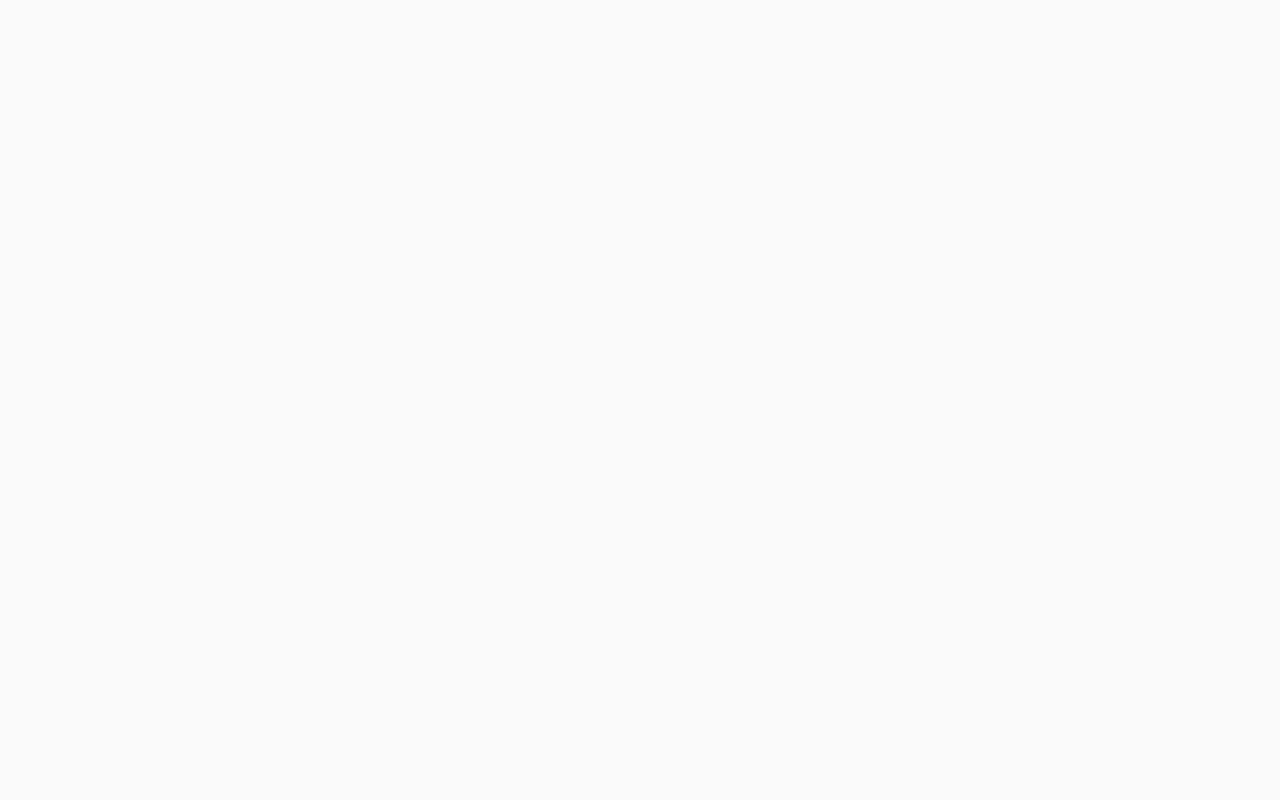
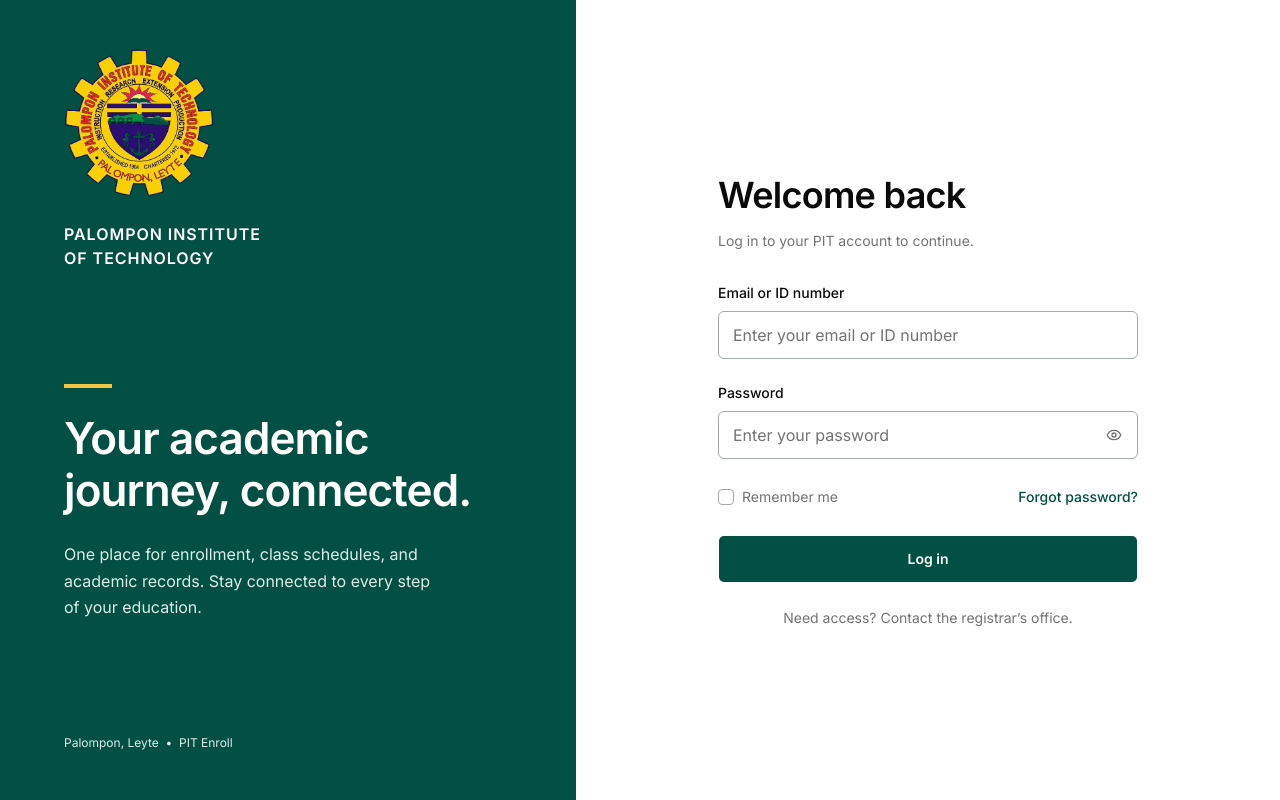
Before and after one commit to BNj10/pit, a Next.js app: page /login in a window 1280 px wide. Built offline with nearby package versions, Linux system fonts and the light colour scheme.

Commit message:
feat(auth): add login page

```diff
--- /dev/null
+++ b/app/(auth)/login/components/login-form.tsx
@@ -0,0 +1,105 @@
+"use client";
+
+import { useState, type FormEvent } from "react";
+import Link from "next/link";
+
+import { Button } from "@/components/ui/button";
+import { Checkbox } from "@/components/ui/checkbox";
+import { Input } from "@/components/ui/input";
+import { Label } from "@/components/ui/label";
+
+import { PasswordField } from "./password-field";
+
+const SIGN_IN_UNAVAILABLE =
+  "Sign-in is currently unavailable. Please contact the registrar’s office for assistance.";
+
+export function LoginForm() {
+  const [notice, setNotice] = useState<string | null>(null);
+
+  function handleSubmit(event: FormEvent<HTMLFormElement>) {
+    event.preventDefault();
+    setNotice(SIGN_IN_UNAVAILABLE);
+  }
+
+  return (
+    <form
+      aria-labelledby="login-heading"
+      method="post"
+      onSubmit={handleSubmit}
+      className="flex w-full max-w-[420px] flex-col gap-6"
+    >
+      <header className="mb-2 space-y-3">
+        <h1
+          id="login-heading"
+          className="text-3xl leading-heading font-semibold tracking-heading sm:text-4xl"
+        >
+          Welcome back
+        </h1>
+        <p className="text-sm leading-body text-muted-foreground">
+          Log in to your PIT account to continue.
+        </p>
+      </header>
+
+      <div className="space-y-2">
+        <Label htmlFor="identifier" className="text-sm font-medium">
+          Email or ID number
+        </Label>
+        <Input
+          id="identifier"
+          name="identifier"
+          type="text"
+          autoComplete="username"
+          autoCapitalize="none"
+          spellCheck={false}
+          placeholder="Enter your email or ID number"
+          required
+          className="h-12 rounded-md bg-card px-3.5 text-base md:text-base"
+        />
+      </div>
+
+      <PasswordField />
+
+      <div className="-my-2 flex flex-wrap items-center justify-between gap-x-4 gap-y-1">
+        <div className="flex items-center gap-2">
+          <Checkbox
+            id="remember-me"
+            name="rememberMe"
+            className="rounded-sm"
+          />
+          <Label
+            htmlFor="remember-me"
+            className="flex min-h-11 cursor-pointer items-center text-sm font-normal text-muted-foreground"
+          >
+            Remember me
+          </Label>
+        </div>
+        <Link
+          href="/forgot-password"
+          className="inline-flex min-h-11 items-center rounded-sm text-sm font-medium text-primary underline-offset-4 hover:underline focus-visible:outline-2 focus-visible:outline-offset-4 focus-visible:outline-ring"
+        >
+          Forgot password?
+        </Link>
+      </div>
+
+      {notice && (
+        <p
+          role="status"
+          className="rounded-md border border-info-border bg-info-soft p-3 text-sm leading-body text-info"
+        >
+          {notice}
+        </p>
+      )}
+
+      <Button
+        type="submit"
+        className="h-12 w-full rounded-md text-sm font-semibold hover:bg-primary-hover"
+      >
+        Log in
+      </Button>
+
+      <p className="text-center text-sm leading-body text-muted-foreground">
+        Need access? Contact the registrar’s office.
+      </p>
+    </form>
+  );
+}
--- /dev/null
+++ b/app/(auth)/login/components/password-field.tsx
@@ -0,0 +1,43 @@
+"use client";
+
+import { useState } from "react";
+import { Eye, EyeOff } from "lucide-react";
+
+import { Button } from "@/components/ui/button";
+import { Input } from "@/components/ui/input";
+import { Label } from "@/components/ui/label";
+
+export function PasswordField() {
+  const [visible, setVisible] = useState(false);
+
+  return (
+    <div className="space-y-2">
+      <Label htmlFor="password" className="text-sm font-medium">
+        Password
+      </Label>
+      <div className="relative">
+        <Input
+          id="password"
+          name="password"
+          type={visible ? "text" : "password"}
+          autoComplete="current-password"
+          placeholder="Enter your password"
+          required
+          className="h-12 rounded-md bg-card pr-14 pl-3.5 text-base md:text-base"
+        />
+        <Button
+          type="button"
+          variant="ghost"
+          size="icon"
+          aria-label={visible ? "Hide password" : "Show password"}
+          aria-controls="password"
+          aria-pressed={visible}
+          onClick={() => setVisible((current) => !current)}
+          className="absolute top-0.5 right-0.5 size-11 rounded-sm text-muted-foreground hover:bg-muted [&_svg]:size-5"
+        >
+          {visible ? <EyeOff aria-hidden="true" /> : <Eye aria-hidden="true" />}
+        </Button>
+      </div>
+    </div>
+  );
+}
--- /dev/null
+++ b/app/(auth)/login/components/welcome-panel.tsx
@@ -0,0 +1,44 @@
+import Image from "next/image";
+
+export function WelcomePanel() {
+  return (
+    <aside
+      aria-label="Palompon Institute of Technology"
+      className="flex flex-col justify-between gap-12 bg-primary px-6 py-5 text-primary-foreground sm:px-10 lg:gap-16 lg:px-12 lg:py-12 xl:px-16"
+    >
+      <div className="flex items-center gap-4 lg:flex-col lg:items-start lg:gap-6">
+        <Image
+          src="/images-removebg-preview.png"
+          alt="Palompon Institute of Technology seal"
+          width={150}
+          height={150}
+          sizes="(min-width: 1024px) 150px, 56px"
+          preload
+          className="size-14 shrink-0 object-contain lg:size-[150px]"
+        />
+        <p className="text-xs leading-body font-semibold tracking-label lg:text-base">
+          PALOMPON INSTITUTE
+          <br />
+          OF TECHNOLOGY
+        </p>
+      </div>
+
+      <div className="hidden max-w-md flex-col gap-6 lg:flex">
+        <span aria-hidden="true" className="h-1 w-12 bg-brand-gold" />
+        <h2 className="text-4xl leading-tight font-semibold tracking-heading xl:text-display">
+          Your academic
+          <br />
+          journey, connected.
+        </h2>
+        <p className="max-w-sm text-base leading-relaxed text-on-primary-muted">
+          One place for enrollment, class schedules, and academic records. Stay
+          connected to every step of your education.
+        </p>
+      </div>
+
+      <p className="hidden text-xs leading-body text-on-primary-muted lg:block">
+        Palompon, Leyte &nbsp;•&nbsp; PIT Enroll
+      </p>
+    </aside>
+  );
+}
--- a/app/(auth)/login/page.tsx
+++ b/app/(auth)/login/page.tsx
@@ -1,5 +1,20 @@
+import type { Metadata } from "next";
+
+import { LoginForm } from "./components/login-form";
+import { WelcomePanel } from "./components/welcome-panel";
+
+export const metadata: Metadata = {
+  title: "Log in | PIT Enroll",
+  description: "Log in to your Palompon Institute of Technology account.",
+};
+
 export default function LoginPage() {
   return (
-    <></>
+    <div className="grid min-h-svh grid-rows-[auto_1fr] bg-card lg:grid-cols-[minmax(0,0.9fr)_minmax(0,1.1fr)] lg:grid-rows-[auto]">
+      <WelcomePanel />
+      <main className="flex min-w-0 items-start justify-center px-6 py-10 sm:items-center sm:px-10 sm:py-14 lg:px-16 lg:py-20">
+        <LoginForm />
+      </main>
+    </div>
   );
 }
```
